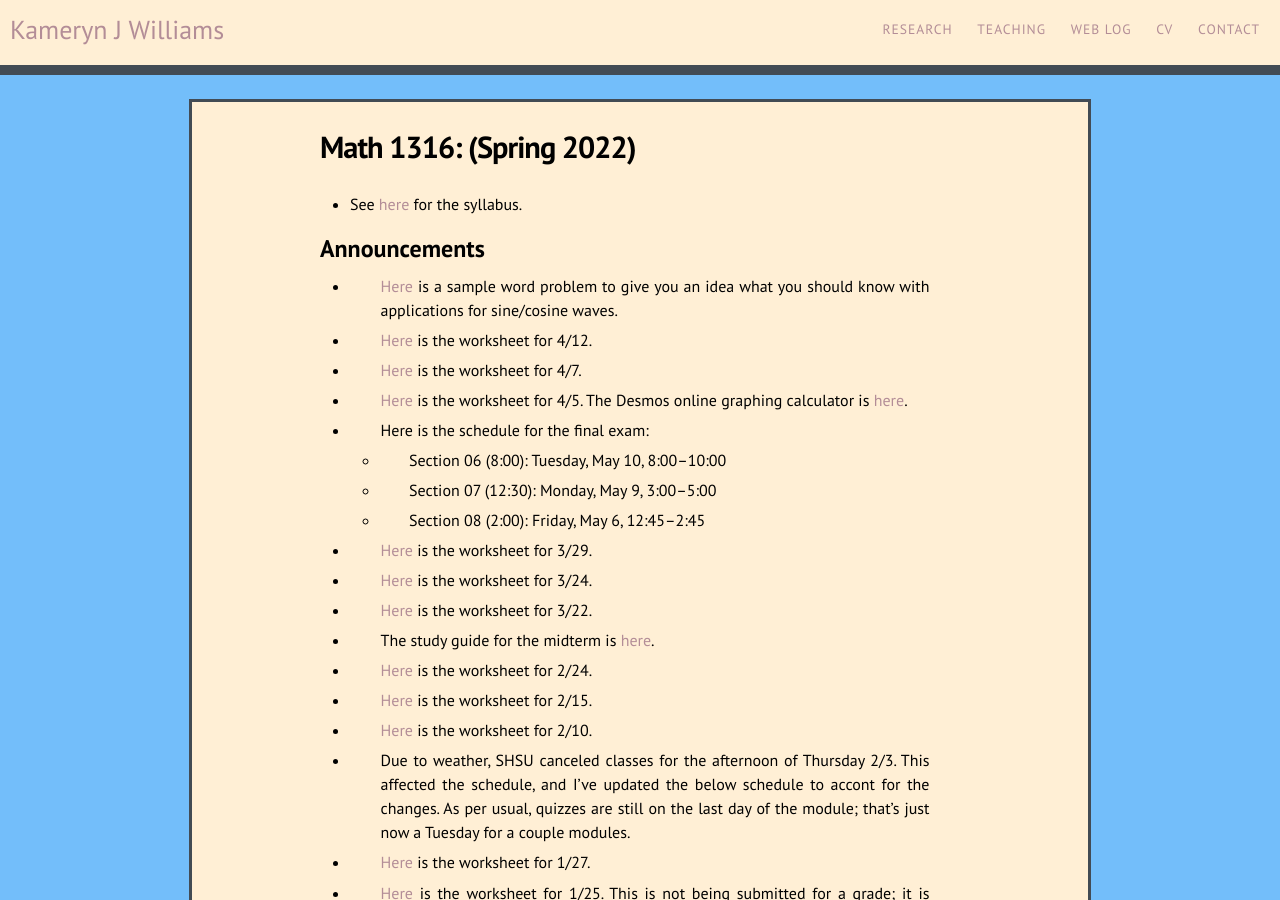
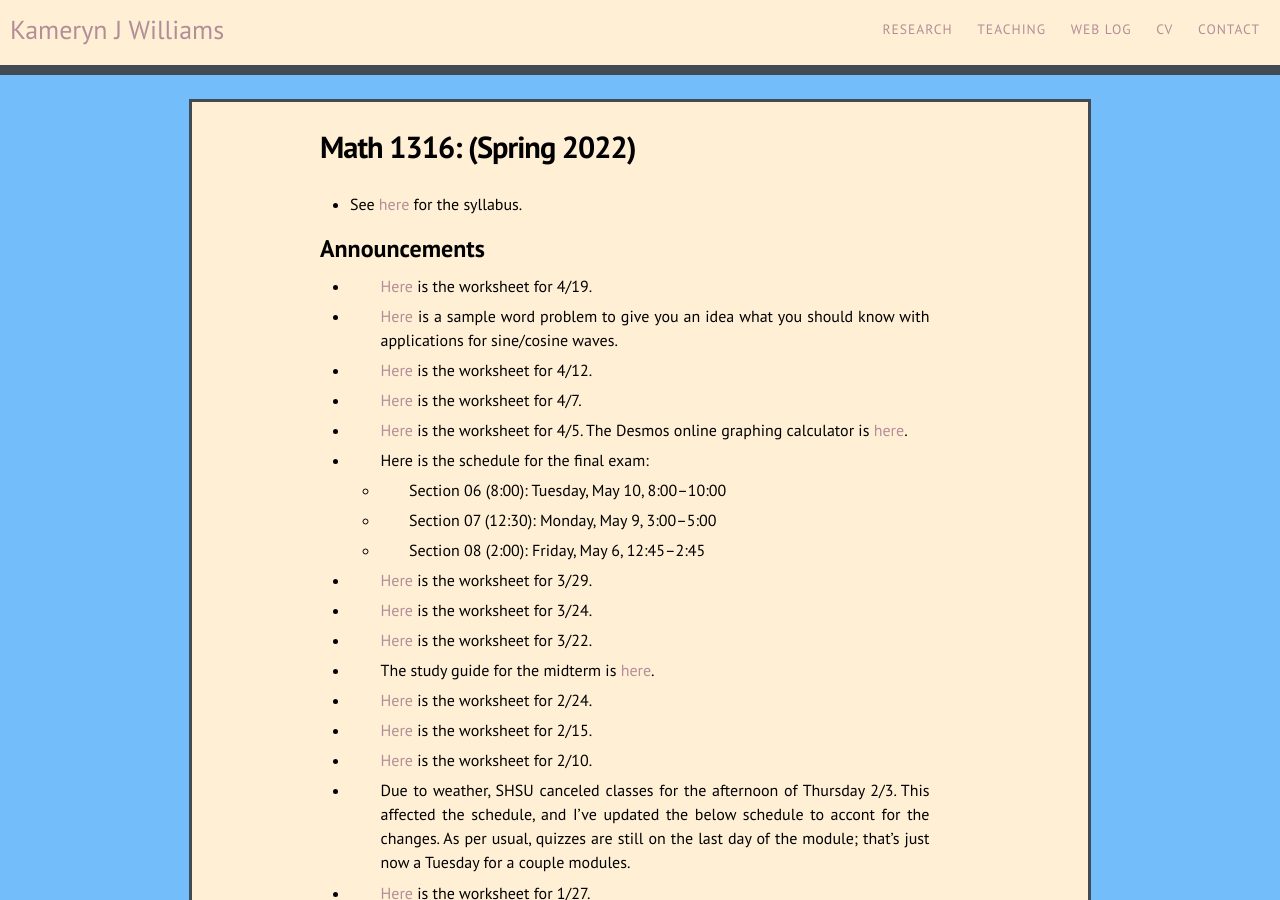
Before and after one commit to kamerynjw/kamerynjw.github.io, a Jekyll site: the page built from teaching/2022/math1316.md, in a window 1280 px wide and 900 px high. Built offline with Jekyll 4.4.1, drawn with Linux system fonts in a browser that asks for light colours; nearby versions of some CDN libraries.

Commit message:
worksheet new

```diff
--- a/teaching/2022/math1316.md
+++ b/teaching/2022/math1316.md
@@ -10,6 +10,9 @@ permalink: /teaching/2022/math1316/
 
 Announcements
 -------------
+
+* [Here]({{ page.url }}ws4-19.pdf) is the worksheet for 4/19.
+
 
 * [Here]({{ page.url }}s5.pdf) is a sample word problem to give you an idea what you should know with applications for sine/cosine waves.
 
```
Also changed, not shown: 1 other file.
